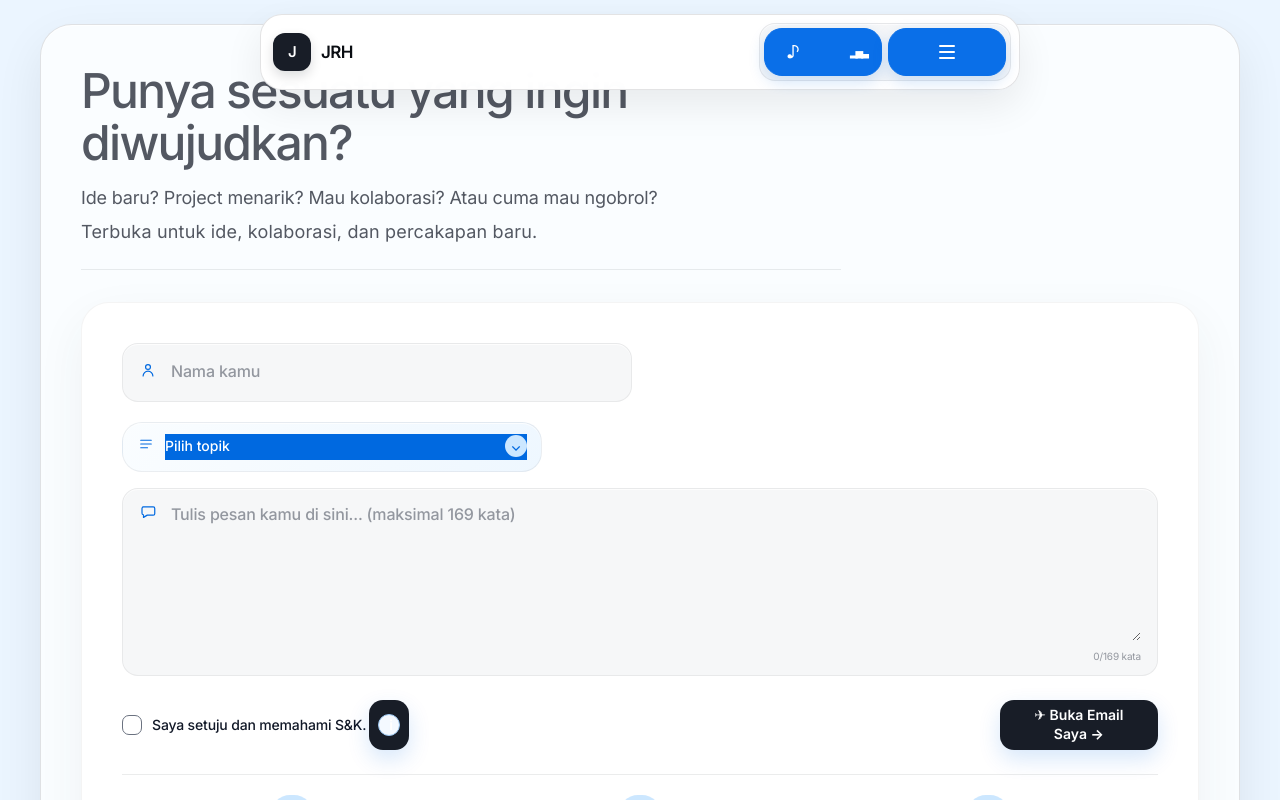
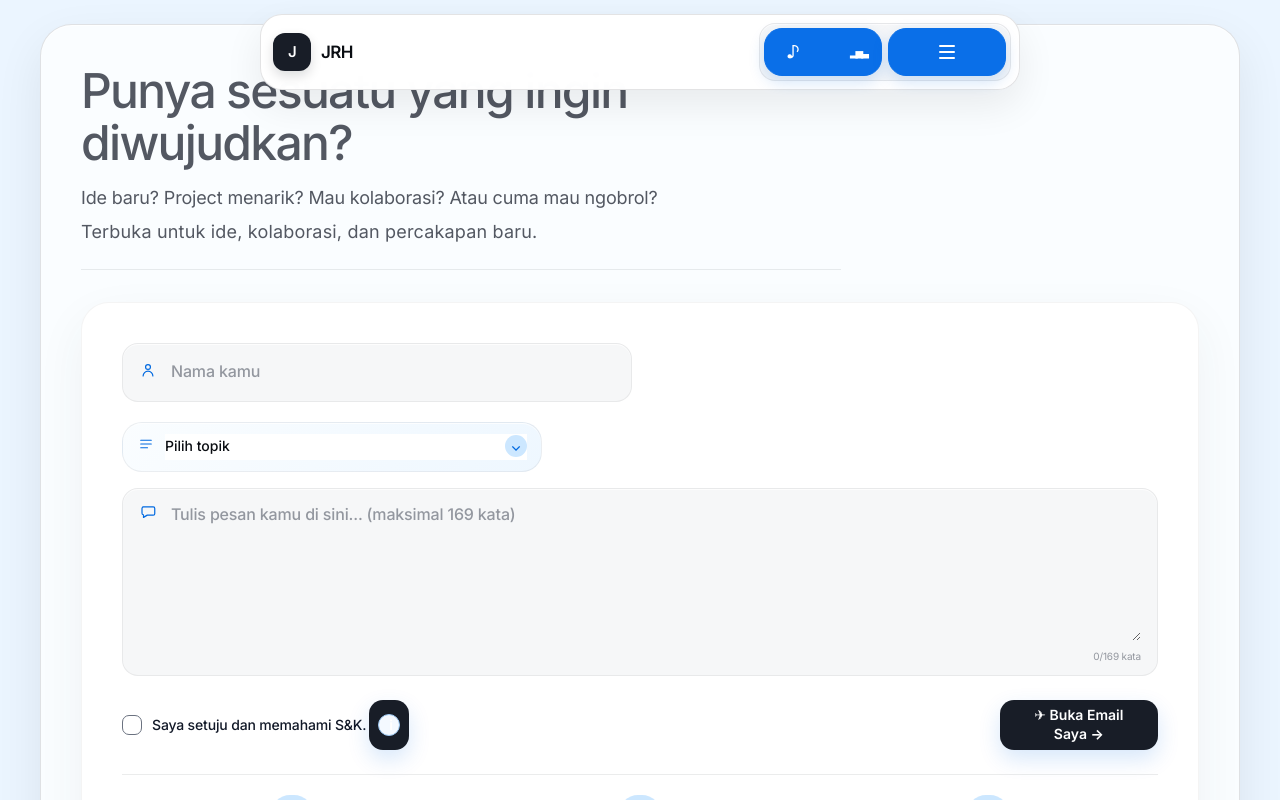
Before and after one commit to LionerHakim/JRHs, a React (Vite) app: page / in a window 1280 px wide. In both pictures the pointer is over the button "Topik email (wajib)". Shown: the part 4939-5739 px from the top of the page. Built offline with nearby package versions, Linux system fonts and the light colour scheme.

Commit message:
fix: restore topic selector colors

```diff
--- a/src/index.css
+++ b/src/index.css
@@ -2444,3 +2444,27 @@ button,.hero-pill,.ghost-pill,.project-link,.media-links a{
   background:var(--paper) !important;
   color:var(--charcoal) !important;
 }
+
+
+/* Fix topic selector blue override */
+.contact-topic-trigger,
+.contact-topic-trigger:hover,
+.contact-topic-trigger:focus-visible,
+.contact-topic-trigger[aria-expanded="true"]{
+  background:var(--paper) !important;
+  color:var(--ink) !important;
+  border-color:var(--ui-border-strong) !important;
+  box-shadow:none !important;
+}
+.contact-topic-menu button{
+  background:#111 !important;
+  color:#fff !important;
+  border-color:rgba(255,255,255,.12) !important;
+}
+.contact-topic-menu button:hover,
+.contact-topic-menu button:focus-visible,
+.contact-topic-menu button.is-selected{
+  background:#111 !important;
+  color:#fff !important;
+  border-color:rgba(255,255,255,.12) !important;
+}
```
